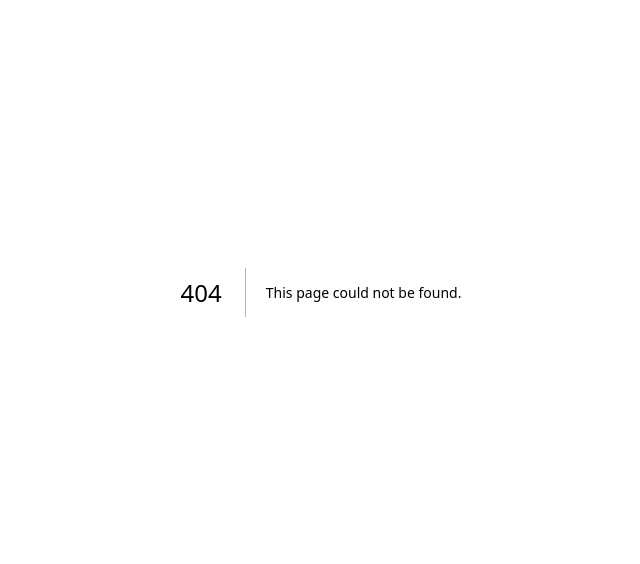
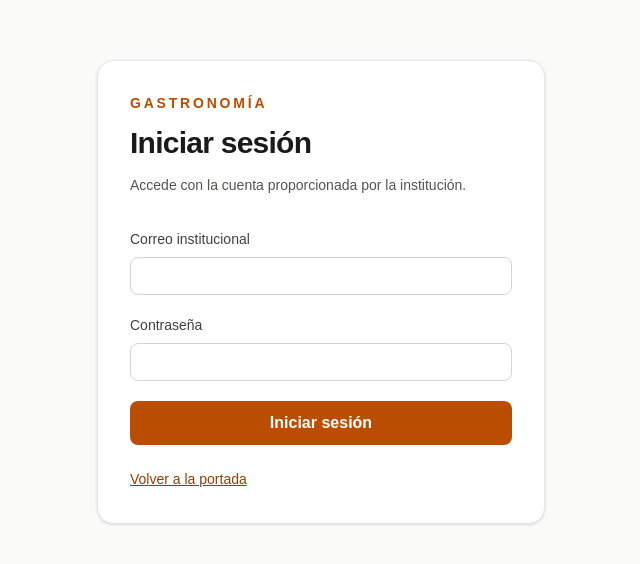
Before and after one commit to AxelJhostin/Gastronimia, a Next.js app in the folder frontend/: page /login in a window 1280 px wide. Before the commit this address had no page. Shown: the part 108-672 px from the top of the page, without its empty margins (319-959 px from the left). Built offline with nearby package versions, Linux system fonts and the light colour scheme.

Commit message:
feat(auth): agregar acceso y rutas protegidas

```diff
--- /dev/null
+++ b/frontend/src/app/dashboard/page.tsx
@@ -0,0 +1,32 @@
+import { redirect } from "next/navigation";
+
+import { LogoutButton } from "@/components/auth/logout-button";
+import { createClient } from "@/lib/supabase/server";
+
+export default async function DashboardPage() {
+  const supabase = await createClient();
+  const { data, error } = await supabase.auth.getClaims();
+
+  if (error || !data?.claims?.sub) {
+    redirect("/login");
+  }
+
+  return (
+    <main className="flex flex-1 justify-center bg-stone-50 p-6 text-stone-900">
+      <section className="w-full max-w-4xl rounded-2xl border border-stone-200 bg-white p-8 shadow-sm">
+        <div className="flex items-start justify-between gap-4">
+          <div>
+            <p className="text-sm font-semibold uppercase tracking-[0.2em] text-amber-700">
+              Gastronomía
+            </p>
+            <h1 className="mt-3 text-3xl font-semibold tracking-tight">Panel principal</h1>
+          </div>
+          <LogoutButton />
+        </div>
+        <p className="mt-6 leading-7 text-stone-600">
+          Tu sesión está validada. Las opciones disponibles se mostrarán según tu rol.
+        </p>
+      </section>
+    </main>
+  );
+}
--- /dev/null
+++ b/frontend/src/app/login/page.tsx
@@ -0,0 +1,23 @@
+import Link from "next/link";
+
+import { LoginForm } from "@/components/auth/login-form";
+
+export default function LoginPage() {
+  return (
+    <main className="flex flex-1 items-center justify-center bg-stone-50 p-6 text-stone-900">
+      <section className="w-full max-w-md rounded-2xl border border-stone-200 bg-white p-8 shadow-sm">
+        <p className="text-sm font-semibold uppercase tracking-[0.2em] text-amber-700">
+          Gastronomía
+        </p>
+        <h1 className="mt-3 text-3xl font-semibold tracking-tight">Iniciar sesión</h1>
+        <p className="mt-3 text-sm leading-6 text-stone-600">
+          Accede con la cuenta proporcionada por la institución.
+        </p>
+        <LoginForm />
+        <Link className="mt-6 inline-block text-sm text-amber-800 underline" href="/">
+          Volver a la portada
+        </Link>
+      </section>
+    </main>
+  );
+}
--- a/frontend/src/app/page.tsx
+++ b/frontend/src/app/page.tsx
@@ -1,3 +1,5 @@
+import Link from "next/link";
+
 export default function Home() {
   return (
     <main className="flex flex-1 items-center justify-center bg-stone-50 p-6 text-stone-900">
@@ -16,6 +18,12 @@ export default function Home() {
           Consulta el README del repositorio para iniciar los servicios y ejecutar
           las pruebas.
         </p>
+        <Link
+          className="mt-8 inline-block rounded-lg bg-amber-700 px-4 py-2.5 font-semibold text-white hover:bg-amber-800"
+          href="/login"
+        >
+          Iniciar sesión
+        </Link>
       </section>
     </main>
   );
--- /dev/null
+++ b/frontend/src/components/auth/login-form.tsx
@@ -0,0 +1,73 @@
+"use client";
+
+import { FormEvent, useState } from "react";
+import { useRouter } from "next/navigation";
+
+import { createClient } from "@/lib/supabase/client";
+
+export function LoginForm() {
+  const router = useRouter();
+  const [errorMessage, setErrorMessage] = useState<string | null>(null);
+  const [isSubmitting, setIsSubmitting] = useState(false);
+
+  async function handleSubmit(event: FormEvent<HTMLFormElement>) {
+    event.preventDefault();
+    setErrorMessage(null);
+    setIsSubmitting(true);
+
+    const formData = new FormData(event.currentTarget);
+    const { error } = await createClient().auth.signInWithPassword({
+      email: String(formData.get("email") ?? ""),
+      password: String(formData.get("password") ?? ""),
+    });
+
+    setIsSubmitting(false);
+
+    if (error) {
+      setErrorMessage("No fue posible iniciar sesión. Revisa tus credenciales.");
+      return;
+    }
+
+    router.replace("/dashboard");
+    router.refresh();
+  }
+
+  return (
+    <form className="mt-8 space-y-5" onSubmit={handleSubmit}>
+      <label className="block text-sm font-medium text-stone-700" htmlFor="email">
+        Correo institucional
+        <input
+          autoComplete="email"
+          className="mt-2 block w-full rounded-lg border border-stone-300 bg-white px-3 py-2 text-stone-900 outline-none ring-amber-600 focus:ring-2"
+          id="email"
+          name="email"
+          required
+          type="email"
+        />
+      </label>
+      <label className="block text-sm font-medium text-stone-700" htmlFor="password">
+        Contraseña
+        <input
+          autoComplete="current-password"
+          className="mt-2 block w-full rounded-lg border border-stone-300 bg-white px-3 py-2 text-stone-900 outline-none ring-amber-600 focus:ring-2"
+          id="password"
+          name="password"
+          required
+          type="password"
+        />
+      </label>
+      {errorMessage ? (
+        <p aria-live="polite" className="text-sm text-red-700" role="alert">
+          {errorMessage}
+        </p>
+      ) : null}
+      <button
+        className="w-full rounded-lg bg-amber-700 px-4 py-2.5 font-semibold text-white hover:bg-amber-800 disabled:cursor-not-allowed disabled:opacity-60"
+        disabled={isSubmitting}
+        type="submit"
+      >
+        {isSubmitting ? "Ingresando…" : "Iniciar sesión"}
+      </button>
+    </form>
+  );
+}
--- /dev/null
+++ b/frontend/src/components/auth/logout-button.tsx
@@ -0,0 +1,25 @@
+"use client";
+
+import { useRouter } from "next/navigation";
+
+import { createClient } from "@/lib/supabase/client";
+
+export function LogoutButton() {
+  const router = useRouter();
+
+  async function handleLogout() {
+    await createClient().auth.signOut();
+    router.replace("/login");
+    router.refresh();
+  }
+
+  return (
+    <button
+      className="rounded-lg border border-stone-300 px-3 py-2 text-sm font-medium text-stone-700 hover:bg-stone-100"
+      onClick={handleLogout}
+      type="button"
+    >
+      Cerrar sesión
+    </button>
+  );
+}
--- /dev/null
+++ b/frontend/src/lib/supabase/proxy.ts
@@ -0,0 +1,33 @@
+import { createServerClient } from "@supabase/ssr";
+import { type NextRequest, NextResponse } from "next/server";
+
+import { getClientEnv } from "@/lib/env";
+
+export async function updateSession(request: NextRequest) {
+  let response = NextResponse.next({ request });
+  const { NEXT_PUBLIC_SUPABASE_PUBLISHABLE_KEY, NEXT_PUBLIC_SUPABASE_URL } =
+    getClientEnv();
+
+  const supabase = createServerClient(
+    NEXT_PUBLIC_SUPABASE_URL,
+    NEXT_PUBLIC_SUPABASE_PUBLISHABLE_KEY,
+    {
+      cookies: {
+        getAll() {
+          return request.cookies.getAll();
+        },
+        setAll(cookiesToSet) {
+          cookiesToSet.forEach(({ name, value }) => request.cookies.set(name, value));
+          response = NextResponse.next({ request });
+          cookiesToSet.forEach(({ name, value, options }) =>
+            response.cookies.set(name, value, options),
+          );
+        },
+      },
+    },
+  );
+
+  await supabase.auth.getClaims();
+
+  return response;
+}
--- /dev/null
+++ b/frontend/src/lib/supabase/server.ts
@@ -0,0 +1,32 @@
+import { createServerClient } from "@supabase/ssr";
+import { cookies } from "next/headers";
+
+import { getClientEnv } from "@/lib/env";
+
+export async function createClient() {
+  const cookieStore = await cookies();
+  const { NEXT_PUBLIC_SUPABASE_PUBLISHABLE_KEY, NEXT_PUBLIC_SUPABASE_URL } =
+    getClientEnv();
+
+  return createServerClient(
+    NEXT_PUBLIC_SUPABASE_URL,
+    NEXT_PUBLIC_SUPABASE_PUBLISHABLE_KEY,
+    {
+      cookies: {
+        getAll() {
+          return cookieStore.getAll();
+        },
+        setAll(cookiesToSet) {
+          try {
+            cookiesToSet.forEach(({ name, value, options }) =>
+              cookieStore.set(name, value, options),
+            );
+          } catch {
+            // Los Server Components no pueden persistir cookies. El proxy las
+            // actualiza en la respuesta antes de la siguiente navegación.
+          }
+        },
+      },
+    },
+  );
+}
--- /dev/null
+++ b/frontend/src/proxy.ts
@@ -0,0 +1,13 @@
+import type { NextRequest } from "next/server";
+
+import { updateSession } from "@/lib/supabase/proxy";
+
+export async function proxy(request: NextRequest) {
+  return updateSession(request);
+}
+
+export const config = {
+  matcher: [
+    "/((?!_next/static|_next/image|favicon.ico|.*\\.(?:svg|png|jpg|jpeg|gif|webp)$).*)",
+  ],
+};
```
Also changed, not shown: 1 other file (tests, documents, lock files or other folders).
